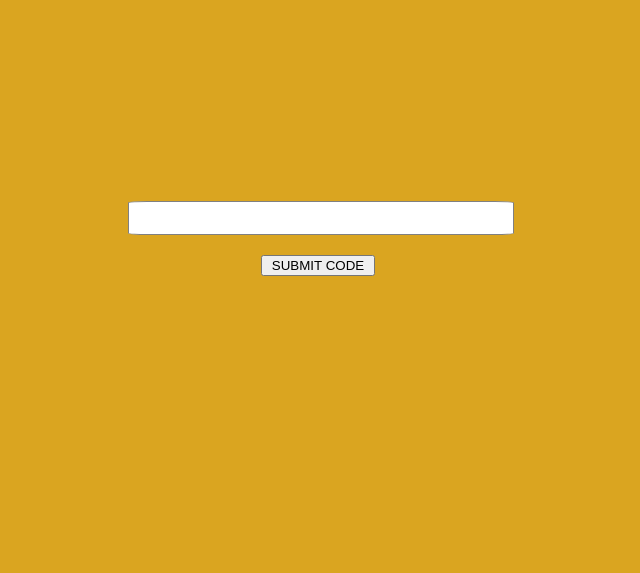
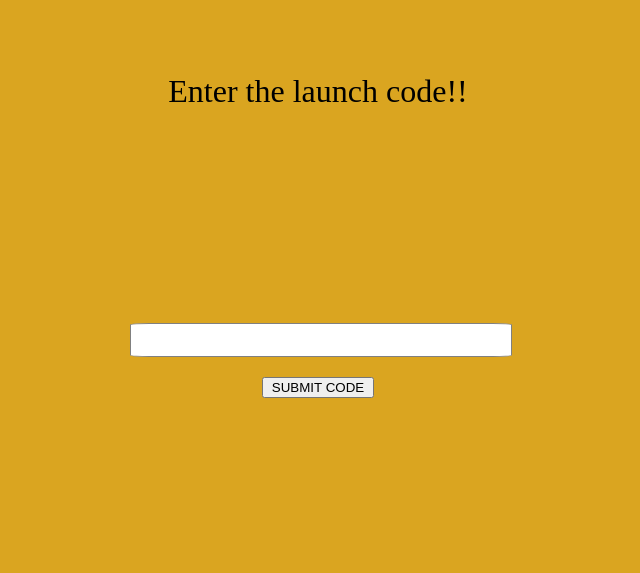
Before and after one commit to Marie-Ehrman/Save_The_World, a plain HTML site: page index.html in a window 1280 px wide. Shown: the whole page, without its empty margins (322-962 px from the left). Drawn offline with Linux system fonts and the light colour scheme.

Commit message:
add header

```diff
--- a/app.css
+++ b/app.css
@@ -7,7 +7,14 @@
     text-align: center;
     height: 100vh;
     background-color: goldenrod;
+    padding: 5px;
 
+}
+
+header {
+    font-size: 2em;
+    margin-top: 40px;
+    padding: 20px;
 }
 
 .container {
--- a/index.html
+++ b/index.html
@@ -13,6 +13,7 @@
         <link rel="stylesheet" href="./app.css">
     </head>
     <body>
+        <header>Enter the launch code!!</header>
         <div class="container">
             <input class="user-input">
             <button class="button">SUBMIT CODE</button>
```
